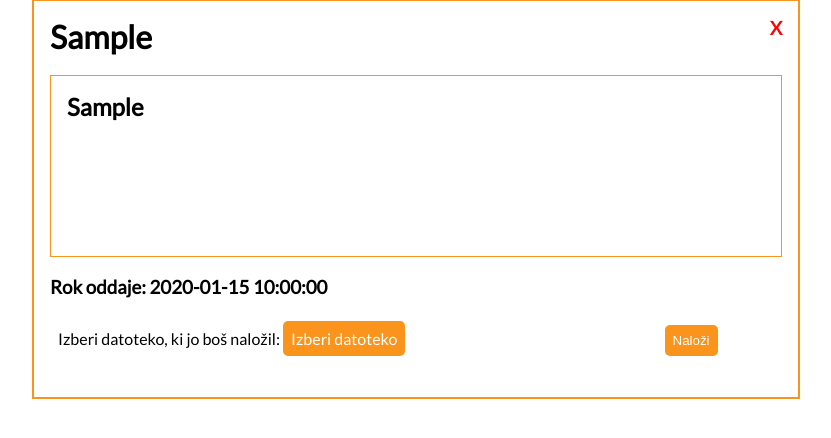
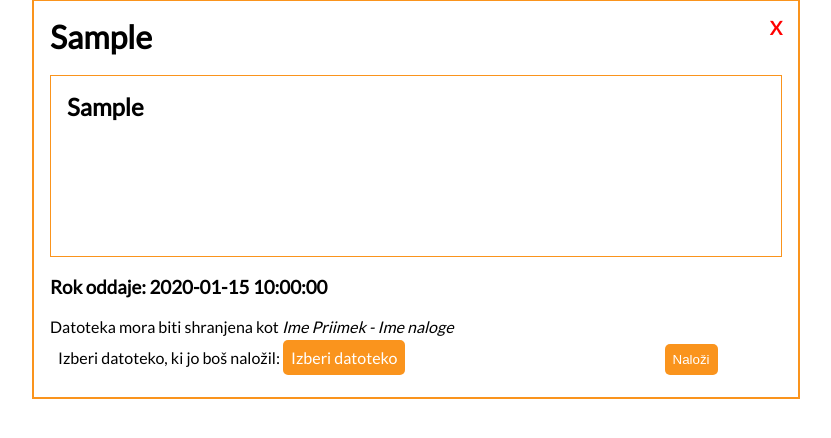
Before and after one commit to ibra0706/zribs, a PHP site: page /nalogaInfo.php?idnalog=1 in a window 1280 px wide. Shown: the part 201-639 px from the top of the page, without its empty margins (224-1055 px from the left). Run offline with PHP 8.4, Linux system fonts and the light colour scheme; the visitor is signed in with stand-in values (Sample User, id 1); tables that the repository leaves empty hold one stand-in row (values such as "Sample post"); data that the repository does not hold is empty.

Commit message:
allNighter0027

```diff
--- a/php/nalogaInfo.php
+++ b/php/nalogaInfo.php
@@ -68,6 +68,7 @@ if($result = mysqli_query($link, $sql)){
                     echo '<div class="flex">'.'<h1>'.$row['naziv'].'</h1>' . '<h3 class="red" onClick="goBack()">X</h3>'.'</div>'. '<br>';
                     echo '<h2>'.$row['navodila'].'</h2>'. '<br>';
                     echo '<h3>'. 'Rok oddaje: '.$row['datum_rok'].'</h3>' . '<br>';
+                    echo '<p>Datoteka mora biti shranjena kot <i>Ime Priimek - Ime naloge</i></p>';
                     echo '<iframe src="./nalozi.php" title="nalozi nalogo"></iframe>';
                     echo '</div>';
             }
```
Also changed, not shown: uploads/DSC00203.JPG (added).
